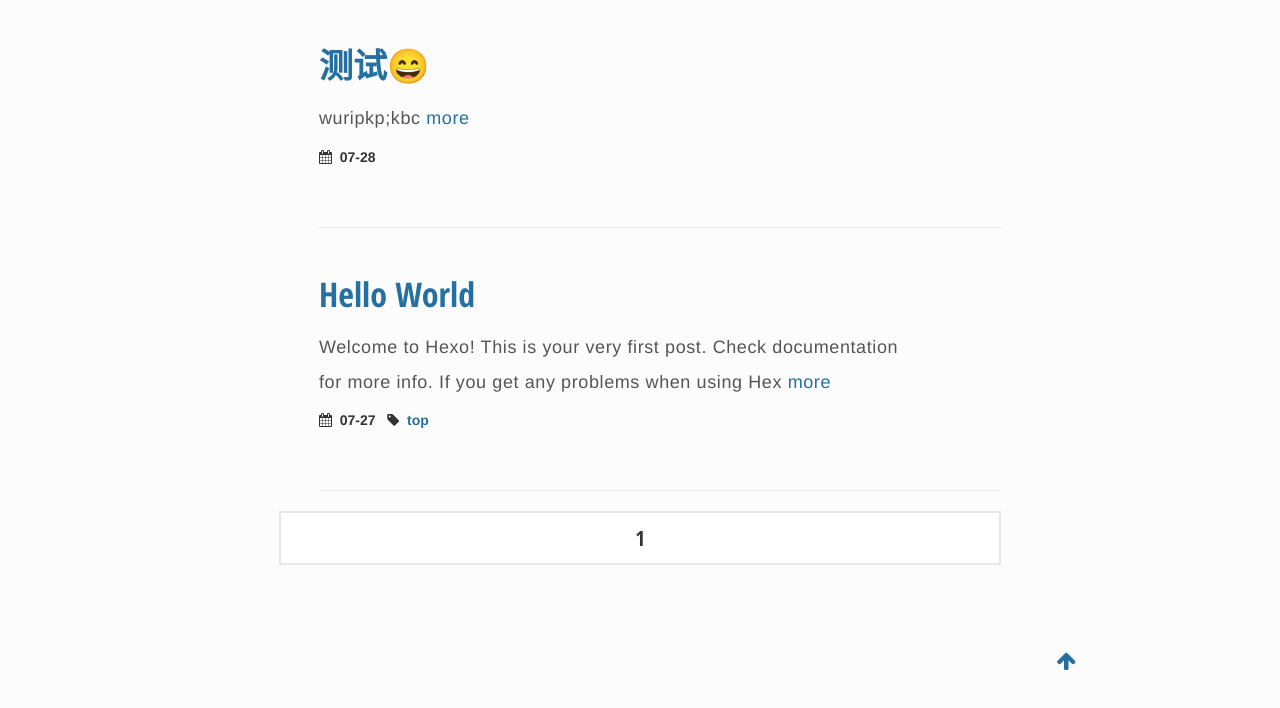
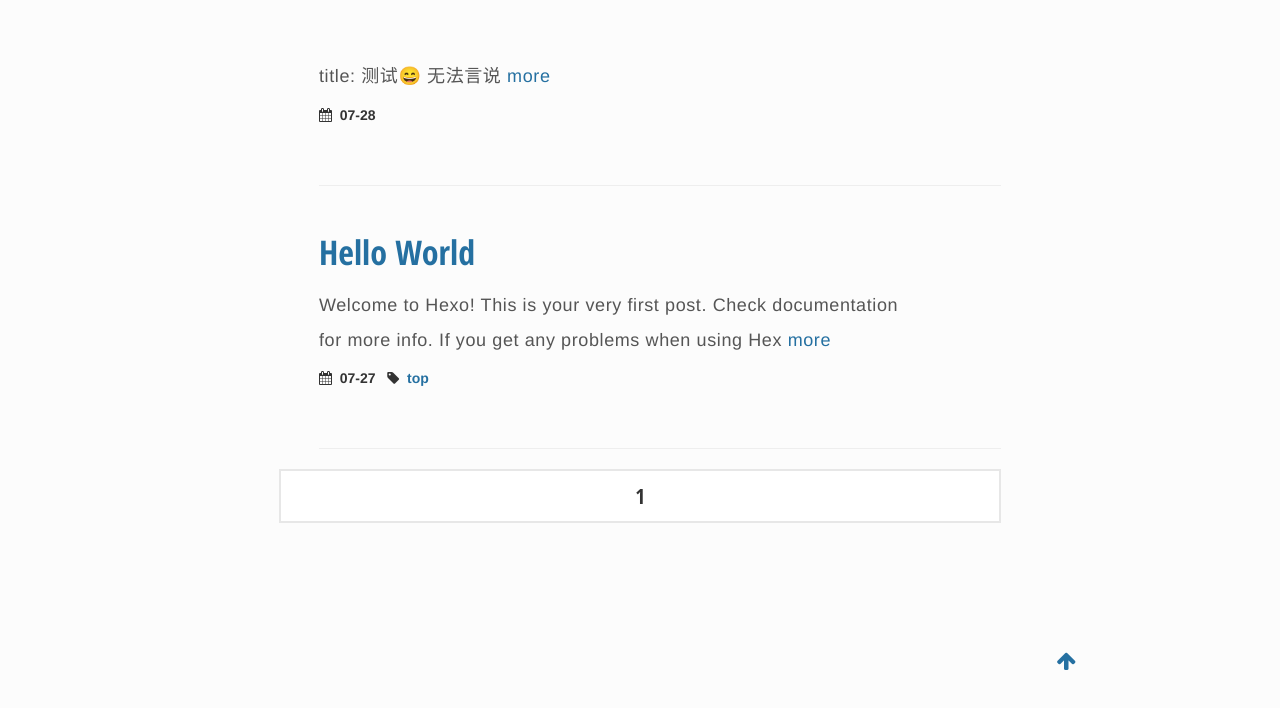
Before and after one commit to aoinian/aoinian.github.io, a plain HTML site: page index.html in a window 1280 px wide. Shown: the part 56-764 px from the top of the page. Drawn offline with nearby package versions, Linux system fonts and the light colour scheme; no server answers.

Commit message:
Site updated: 2017-07-28 11:53:50

```diff
--- a/index.html
+++ b/index.html
@@ -120,7 +120,7 @@
 
     <h1 class="index-title">
         <a href="/2017/07/28/title/">
-            测试😄
+
         </a>
     </h1>
 
@@ -128,7 +128,8 @@
 
   <div class="excerpt">
 
-    wuripkp;kbc
+    title: 测试😄
+无法言说
 
   <a href="/2017/07/28/title/">
     more
```
Also changed, not shown: 2017/07/28/title/index.html (+5 -4 lines), archives/2017/07/index.html (+1 -1 lines), archives/2017/index.html (+1 -1 lines), archives/index.html (+1 -1 lines).
